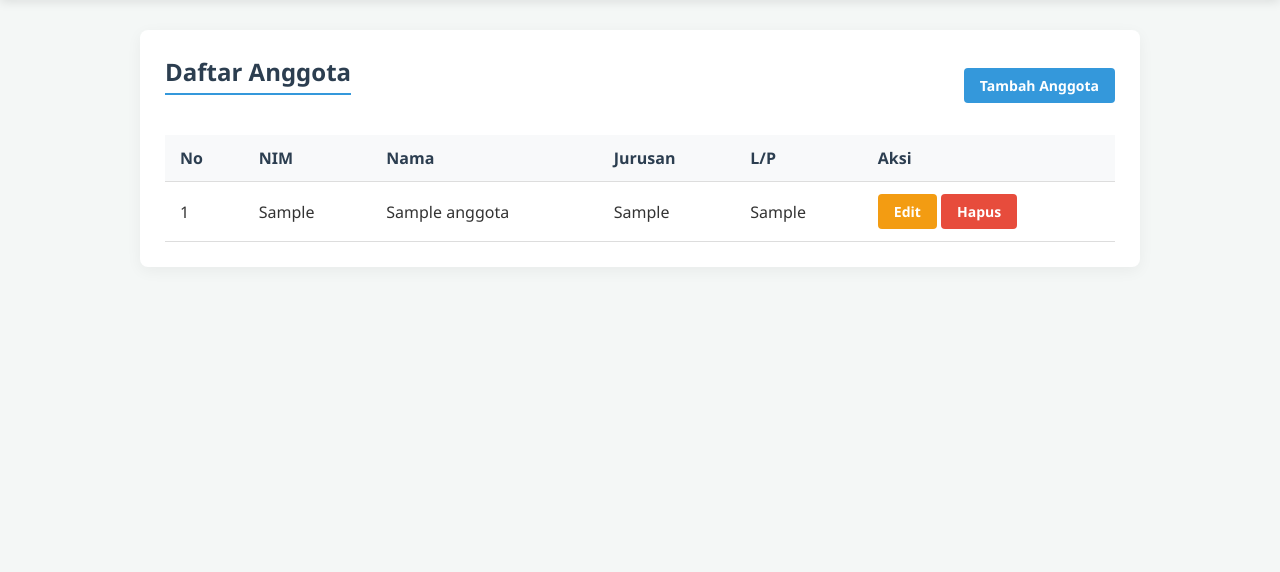
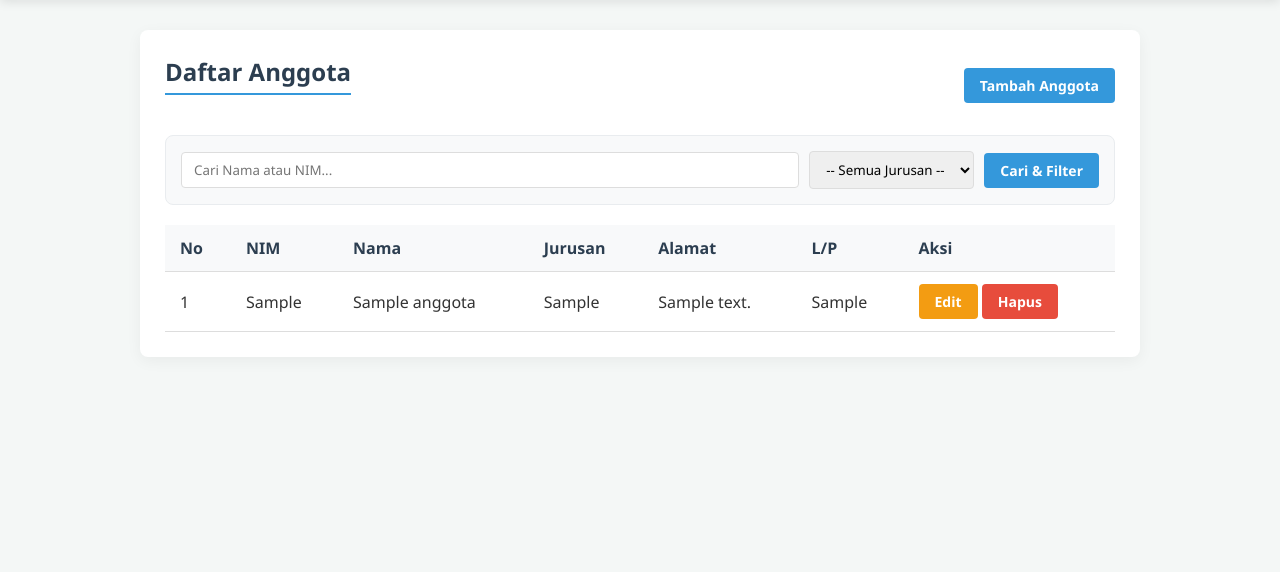
Before and after one commit to rizkiadha67/perpustakaanGI, a PHP site: page /anggota_tampil.php in a window 1280 px wide. Shown: the part 65-637 px from the top of the page. Run offline with PHP 8.4, Linux system fonts and the light colour scheme; tables that the repository leaves empty or names only in its code hold one stand-in row (values such as "Sample post").

Commit message:
Add search and filter functionality to members list

```diff
--- a/anggota_tampil.php
+++ b/anggota_tampil.php
@@ -3,9 +3,32 @@ require 'config/koneksi.php';
 include 'layout/header.php';
 ?>
 
-<div style="display: flex; justify-content: space-between; align-items: center;">
+<div class="d-flex justify-between align-center">
     <h2>Daftar Anggota</h2>
     <a href="anggota_tambah.php" class="btn btn-primary">Tambah Anggota</a>
+</div>
+
+<!-- Search & Filter Bar -->
+<div class="search-filter-bar mb-20">
+    <form method="GET" action="" class="d-flex flex-wrap gap-10">
+        <input type="text" name="cari" placeholder="Cari Nama atau NIM..." value="<?php echo isset($_GET['cari']) ? $_GET['cari'] : ''; ?>" style="flex: 1; min-width: 200px;">
+
+        <select name="filter_jurusan">
+            <option value="">-- Semua Jurusan --</option>
+            <?php
+            $q_jurusan = mysqli_query($koneksi, "SELECT DISTINCT jurusan FROM anggota WHERE jurusan != '' ORDER BY jurusan ASC");
+            while($j = mysqli_fetch_array($q_jurusan)) {
+                $selected = (isset($_GET['filter_jurusan']) && $_GET['filter_jurusan'] == $j['jurusan']) ? 'selected' : '';
+                echo "<option value='".$j['jurusan']."' $selected>".$j['jurusan']."</option>";
+            }
+            ?>
+        </select>
+
+        <button type="submit" class="btn btn-primary">Cari & Filter</button>
+        <?php if(isset($_GET['cari']) || isset($_GET['filter_jurusan'])): ?>
+            <a href="anggota_tampil.php" class="btn btn-danger">Reset</a>
+        <?php endif; ?>
+    </form>
 </div>
 
 <table>
@@ -15,6 +38,7 @@ include 'layout/header.php';
             <th>NIM</th>
             <th>Nama</th>
             <th>Jurusan</th>
+            <th>Alamat</th>
             <th>L/P</th>
             <th>Aksi</th>
         </tr>
@@ -22,18 +46,37 @@ include 'layout/header.php';
     <tbody>
         <?php
         $no = 1;
-        $query = mysqli_query($koneksi, "SELECT * FROM anggota ORDER BY id_anggota DESC");
+        $where = [];
+        $cari = isset($_GET['cari']) ? mysqli_real_escape_string($koneksi, $_GET['cari']) : '';
+        $filter_jurusan = isset($_GET['filter_jurusan']) ? mysqli_real_escape_string($koneksi, $_GET['filter_jurusan']) : '';
+
+        if ($cari) {
+            $where[] = "(nama LIKE '%$cari%' OR nim LIKE '%$cari%')";
+        }
+        if ($filter_jurusan) {
+            $where[] = "jurusan = '$filter_jurusan'";
+        }
+
+        $where_sql = count($where) > 0 ? "WHERE " . implode(' AND ', $where) : "";
+        $query = mysqli_query($koneksi, "SELECT * FROM anggota $where_sql ORDER BY id_anggota DESC");
+
+        if (mysqli_num_rows($query) == 0) {
+            echo "<tr><td colspan='7' style='text-align:center;'>Data tidak ditemukan.</td></tr>";
+        }
+
         while ($data = mysqli_fetch_array($query)) {
-        ?>
+            ?>
             <tr>
                 <td><?php echo $no++; ?></td>
                 <td><?php echo $data['nim']; ?></td>
                 <td><?php echo $data['nama']; ?></td>
                 <td><?php echo $data['jurusan']; ?></td>
+                <td><?php echo $data['alamat']; ?></td>
                 <td><?php echo $data['jenis_kelamin']; ?></td>
                 <td>
                     <a href="anggota_edit.php?id=<?php echo $data['id_anggota']; ?>" class="btn btn-warning">Edit</a>
-                    <a href="anggota_hapus.php?id=<?php echo $data['id_anggota']; ?>" class="btn btn-danger" onclick="return confirm('Yakin hapus anggota ini?')">Hapus</a>
+                    <a href="anggota_hapus.php?id=<?php echo $data['id_anggota']; ?>" class="btn btn-danger"
+                        onclick="return confirm('Yakin hapus anggota ini?')">Hapus</a>
                 </td>
             </tr>
         <?php } ?>
--- a/assets/style.css
+++ b/assets/style.css
@@ -141,6 +141,42 @@ form {
 }
 
 /* Footer Gelap & Professional */
+/* Utility Classes */
+.d-flex { display: flex; }
+.justify-between { justify-content: space-between; }
+.align-center { align-items: center; }
+.flex-wrap { flex-wrap: wrap; }
+.gap-10 { gap: 10px; }
+.mb-20 { margin-bottom: 20px; }
+
+/* Search & Filter Bar */
+.search-filter-bar {
+    background: #f8f9fa;
+    padding: 15px;
+    border-radius: 8px;
+    border: 1px solid #e9ecef;
+    margin-top: 20px;
+}
+
+.search-filter-bar form {
+    flex-direction: row;
+    align-items: center;
+}
+
+.search-filter-bar input,
+.search-filter-bar select {
+    padding: 8px 12px;
+    border: 1px solid #ddd;
+    border-radius: 4px;
+    outline: none;
+    transition: border-color 0.3s;
+}
+
+.search-filter-bar input:focus,
+.search-filter-bar select:focus {
+    border-color: #3498db;
+}
+
 footer {
     background-color: #2c3e50;
     color: #bdc3c7;
```
